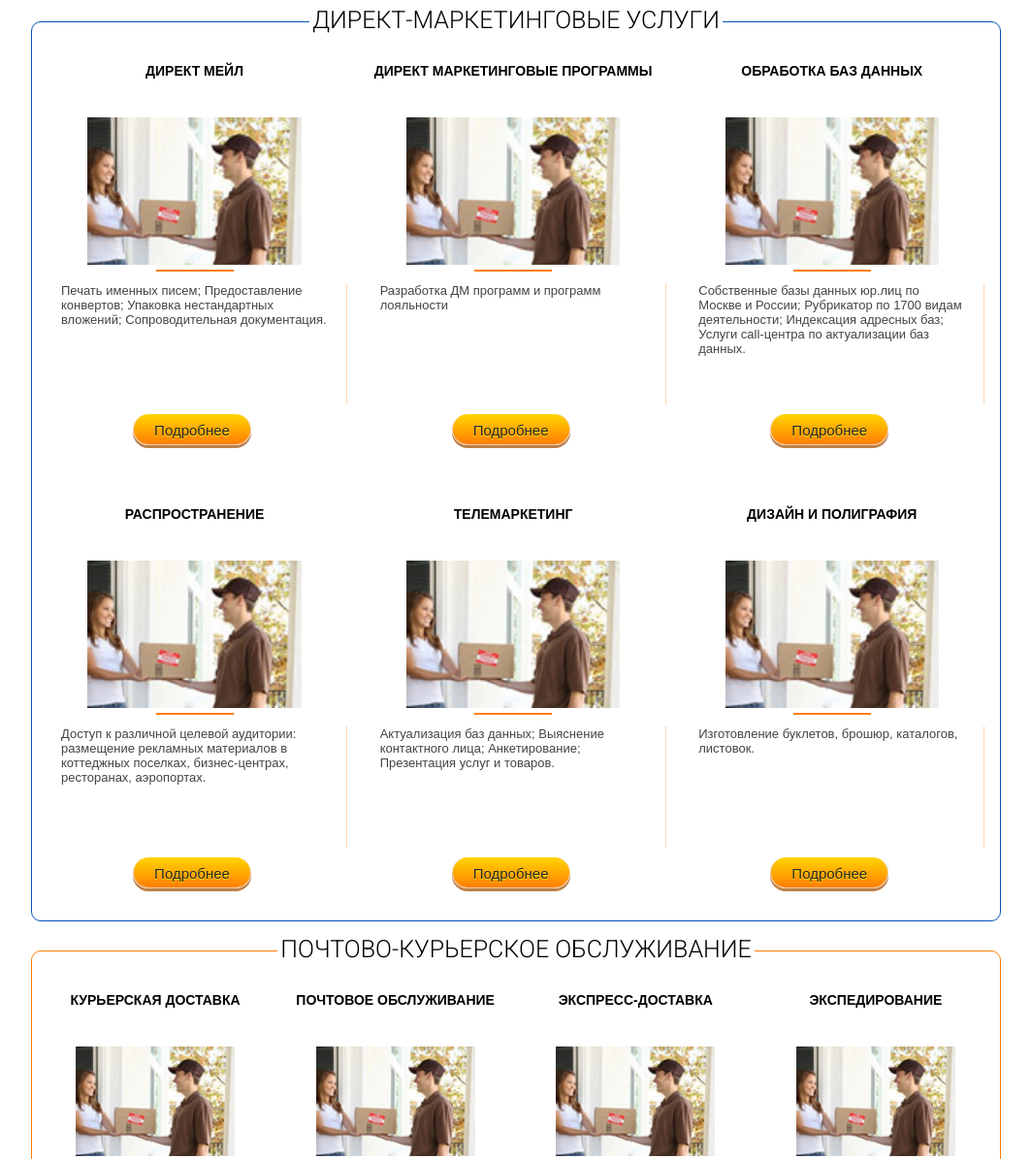
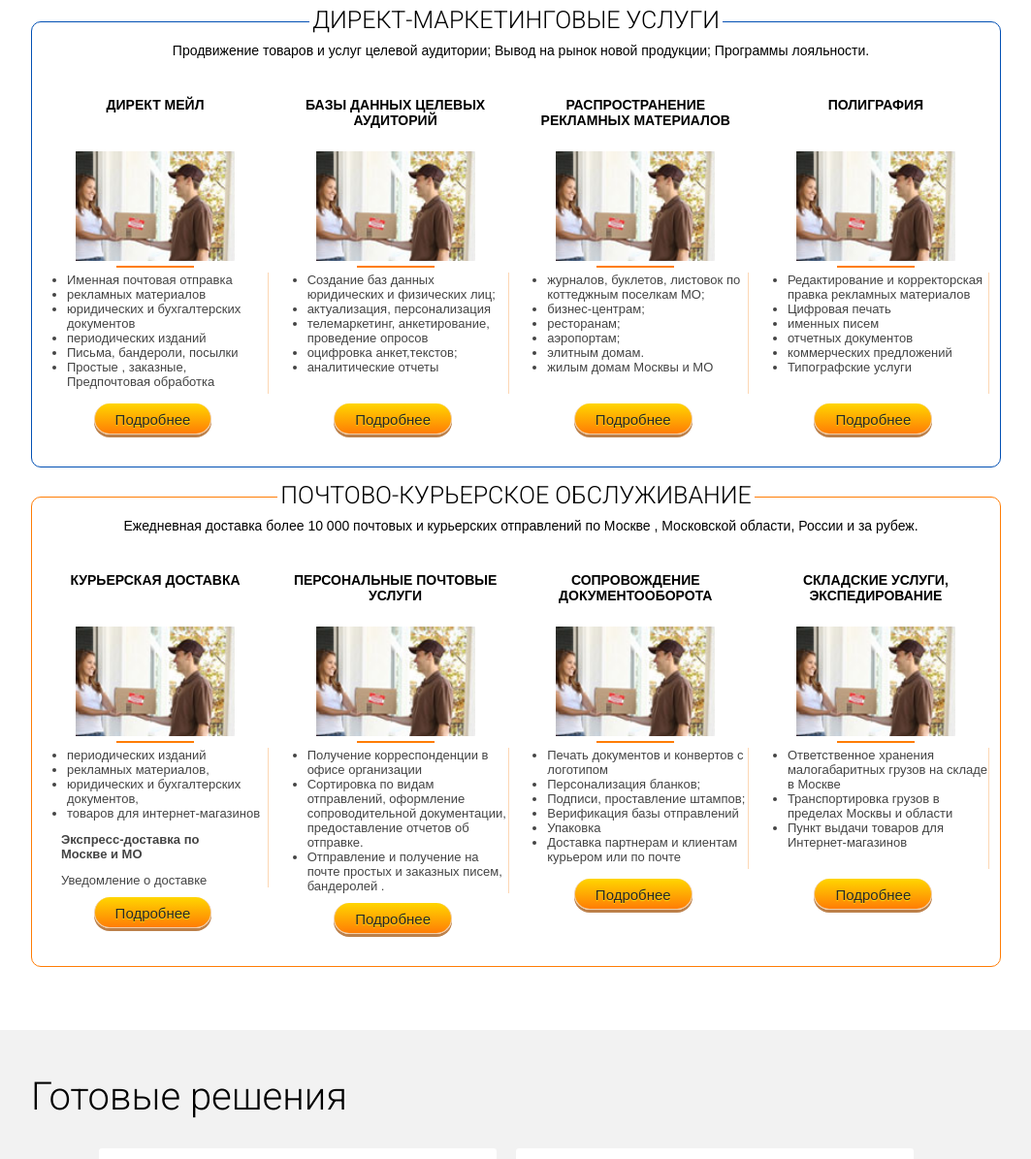
Before and after one commit to kirovas/test, a plain HTML site: page index.html in a window 1280 px wide. Shown: the part 543-1738 px from the top of the page at 97% size, without its empty margins (108-1171 px from the left). Drawn offline with nearby package versions, Linux system fonts and the light colour scheme.

Commit message:
pravki uslugi

```diff
--- a/css/style.css
+++ b/css/style.css
@@ -282,7 +282,12 @@ padding: 5px 10px;
 .grid-12 .box-l{
 	padding-left:10px;
 }
-
+.box-p{
+	font-size:14px;
+	text-align:center;
+	line-height: 25px;
+margin: 5px 0px;
+}
 .grid-12 .box-r{
 	padding-left:10px;
 }
@@ -319,7 +324,7 @@ vertical-align: top;
 border-radius:10px;
 }
 .direct .item{
-	width: 315px;
+	width: 234px;
 }
 .grid-12 .item a {
 text-decoration: none;
--- a/index.html
+++ b/index.html
@@ -78,6 +78,9 @@
 			<div class="grid-12 direct">
 			<h2><span>Директ-маркетинговые услуги</span></h2>
 				<div class="box-l">
+				<p class="box-p">Продвижение товаров и услуг целевой аудитории;       Вывод на рынок новой продукции;
+Программы лояльности.
+</p>
 					<!-- item 1 -->
 					<a href="#" >
 					<div class="item">
@@ -86,45 +89,39 @@
 					<span class="line"></span>
 						<div class="desc">
 
-							<p>Печать именных писем;
-								Предоставление конвертов;
-								Упаковка нестандартных вложений;
-								Сопроводительная документация.
-							</p>
+
+							<ul>
+							<li>Именная почтовая отправка</li>
+							<li>рекламных материалов</li>
+							<li>юридических и бухгалтерских документов</li>
+							<li>периодических изданий</li>
+							<li>Письма, бандероли, посылки</li>
+							<li>Простые , заказные, Предпочтовая обработка</li>
+							</ul>
 
 						</div>
 						<div class="more"><a href="#" class="slide-btn" >Подробнее</a></div>
 					</div>
 					</a>
 					<!-- item end -->
-					<!-- item 2 -->
+
+
+					<!-- item 3 -->
 					<a href="#">
 					<div class="item">
-						<h3>Директ маркетинговые программы</h3>
+						<h3>Базы  данных  целевых аудиторий</h3>
 						<div class="image"><img src="images/img-post.jpg" alt="" /></div>
 						<span class="line"></span>
 						<div class="desc">
 
-							<p>Разработка ДМ программ и программ лояльности</p>
+							<ul>
+							<li>Создание баз данных юридических и физических лиц;</li>
+							<li>актуализация, персонализация </li>
+							<li>телемаркетинг, анкетирование, проведение опросов</li>
+							<li>оцифровка анкет,текстов;</li>
+							<li>аналитические отчеты</li>
 
-						</div>
-						<div class="more"><a href="#" class="slide-btn" >Подробнее</a></div>
-					</div>
-					</a>
-					<!-- item end -->
-					<!-- item 3 -->
-					<a href="#">
-					<div class="item">
-						<h3>Обработка баз данных</h3>
-						<div class="image"><img src="images/img-post.jpg" alt="" /></div>
-						<span class="line"></span>
-						<div class="desc">
-
-							<p>Собственные базы данных юр.лиц по Москве и России;
-							Рубрикатор по 1700 видам деятельности;
-							Индексация адресных баз;
-							Услуги call-центра по актуализации баз данных.
-							</p>
+							</ul>
 
 						</div>
 						<div class="more"><a href="#" class="slide-btn" >Подробнее</a></div>
@@ -134,46 +131,42 @@
 					<!-- item 4 -->
 					<a href="#">
 					<div class="item">
-						<h3>Распространение</h3>
+						<h3>Распространение рекламных  материалов</h3>
 						<div class="image"><img src="images/img-post.jpg" alt="" /></div>
 						<span class="line"></span>
 						<div class="desc">
 
-							<p>Доступ к различной целевой аудитории: размещение рекламных материалов в коттеджных поселках, бизнес-центрах, ресторанах, аэропортах.</p>
+							<ul>
+							<li>журналов, буклетов, листовок по коттеджным поселкам МО; </li>
+							<li>бизнес-центрам; </li>
+							<li>ресторанам;</li>
+							<li>аэропортам;</li>
+							<li>элитным домам.</li>
+							<li>жилым домам Москвы и МО</li>
+							</ul>
 
 						</div>
 						<div class="more"><a href="#" class="slide-btn" >Подробнее</a></div>
 					</div>
 					</a>
 					<!-- item end -->
-					<!-- item 5 -->
+
+					<!-- item 6 -->
 					<a href="#">
 					<div class="item">
-						<h3>Телемаркетинг</h3>
+						<h3>Полиграфия</h3>
 						<div class="image"><img src="images/img-post.jpg" alt="" /></div>
 						<span class="line"></span>
 						<div class="desc">
 
-							<p>Актуализация баз данных;
-							Выяснение контактного лица;
-							Анкетирование;
-							Презентация услуг и товаров.
-							</p>
-
-						</div>
-						<div class="more"><a href="#" class="slide-btn" >Подробнее</a></div>
-					</div>
-					</a>
-					<!-- item end -->
-					<!-- item 6 -->
-					<a href="#">
-					<div class="item">
-						<h3>Дизайн и полиграфия</h3>
-						<div class="image"><img src="images/img-post.jpg" alt="" /></div>
-						<span class="line"></span>
-						<div class="desc">
-
-							<p>Изготовление буклетов, брошюр, каталогов, листовок.</p>
+							<ul>
+							<li>Редактирование и корректорская правка рекламных материалов</li>
+							<li>Цифровая печать</li>
+							<li>именных писем</li>
+							<li>отчетных документов</li>
+							<li>коммерческих предложений</li>
+							<li>Типографские услуги</li>
+							</ul>
 
 
 						</div>
@@ -186,6 +179,7 @@
 			<div class="grid-12 post">
 				<h2><span>Почтово-курьерское обслуживание</span></h2>
 				<div class="box-r">
+					<p class="box-p">Ежедневная доставка более  10 000 почтовых и курьерских отправлений по Москве , Московской области, России и за рубеж. </p>
 					<!-- item 1 -->
 					<a href="#">
 					<div class="item">
@@ -194,12 +188,15 @@
 						<span class="line"></span>
 						<div class="desc">
 
-							<p>Ежедневная доставка более 3000 отправлений по Москве и МО;
-							Верификация адресов;
-							Контроль доставки;
-							Отчетная документация.
-							</p>
+							<ul>
+							<li>периодических    изданий</li>
+							<li>рекламных материалов,</li>
+							<li>юридических и бухгалтерских документов,</li>
+							<li>товаров для интернет-магазинов</li>
 
+							</ul>
+							<p><strong>Экспресс-доставка по Москве и МО</strong></p>
+<p>Уведомление о доставке</p>
 						</div>
 						<div class="more"><a href="#" class="slide-btn" >Подробнее</a></div>
 					</div>
@@ -208,14 +205,18 @@
 					<!-- item 2 -->
 					<a href="#">
 					<div class="item">
-						<h3>Почтовое обслуживание</h3>
+						<h3>Персональные почтовые услуги</h3>
 						<div class="image"><img src="images/img-post.jpg" alt="" /></div>
 						<span class="line"></span>
 						<div class="desc">
 
-							<p>Персональная почтовая служба.
-							Отправка простых и заказных писем, бандеролей, посылок не выходя из офиса.
-							</p>
+							<ul>
+							<li>Получение корреспонденции в офисе организации </li>
+							<li>Сортировка по видам отправлений, оформление сопроводительной документации, предоставление отчетов об отправке.</li>
+							<li>Отправление  и получение на почте простых и заказных писем, бандеролей .</li>
+
+
+							</ul>
 
 						</div>
 						<div class="more"><a href="#" class="slide-btn" >Подробнее</a></div>
@@ -225,14 +226,20 @@
 					<!-- item 3 -->
 					<a href="#">
 					<div class="item">
-						<h3>Экспресс-доставка</h3>
+						<h3>Сопровождение документооборота</h3>
 						<div class="image"><img src="images/img-post.jpg" alt="" /></div>
 						<span class="line"></span>
 						<div class="desc">
 
-							<p>Проверенная система контроля качества доставки;
-								Адаптация системы доставки под задачи клиента.
-								</p>
+							<ul>
+							<li>Печать документов и конвертов с логотипом</li>
+							<li>Персонализация бланков;</li>
+							<li>Подписи, проставление штампов;</li>
+							<li>Верификация базы отправлений</li>
+							<li>Упаковка</li>
+							<li>Доставка партнерам и клиентам курьером или по почте</li>
+
+							</ul>
 
 						</div>
 						<div class="more"><a href="#" class="slide-btn" >Подробнее</a></div>
@@ -242,14 +249,18 @@
 					<!-- item 4 -->
 					<a href="#" >
 					<div class="item">
-						<h3>Экспедирование</h3>
+						<h3>Складские услуги, экспедирование</h3>
 						<div class="image"><img src="images/img-post.jpg" alt="" /></div>
 						<span class="line"></span>
 						<div class="desc">
 
-							<p>Доставка грузов по Москве и Московской области;
-							Доставка товаров для Интернет-магазинов.
-							</p>
+							<ul>
+							<li>Ответственное хранения малогабаритных грузов на складе в Москве</li>
+							<li>Транспортировка грузов в пределах Москвы и области</li>
+							<li>Пункт выдачи товаров для Интернет-магазинов</li>
+
+
+							</ul>
 
 						</div>
 						<div class="more"><a href="#" class="slide-btn" >Подробнее</a></div>
```
